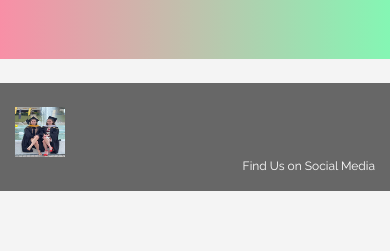
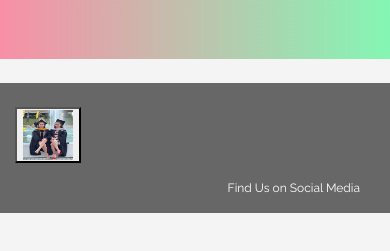
Before and after one commit to emilystrickland2/Strickland_Squared, a website: page index.html in a window 390 px wide. Shown: the part 241-492 px from the top of the page. Drawn offline with nearby package versions, Linux system fonts and the light colour scheme.

Commit message:
Update index.html

```diff
--- a/index.html
+++ b/index.html
@@ -73,10 +73,8 @@
     <div class="buffer"><br></div>
     <div class="row align-items-left justify-content-center">
       <div class="col-lg-6">
-        <img src="images/gradphoto.jpg" width="50px" height="50px"/>
-        <button class="navbar-toggler" type="button" data-toggle="collapse" data-target="#navbarNavDropdown" aria-controls="navbarNavDropdown" aria-expanded="false" aria-label="Toggle navigation">
-          <span class="navbar-toggler-icon"></span>
-      </div>
+       <p><button><img src="images/gradphoto.jpg" width="50px" height="50px" href="index.html"/></button></p>
+
       <div class="col-lg-6 footerstyle">
       <p class="footerfont">Find Us on Social Media
 	  </p>
```
